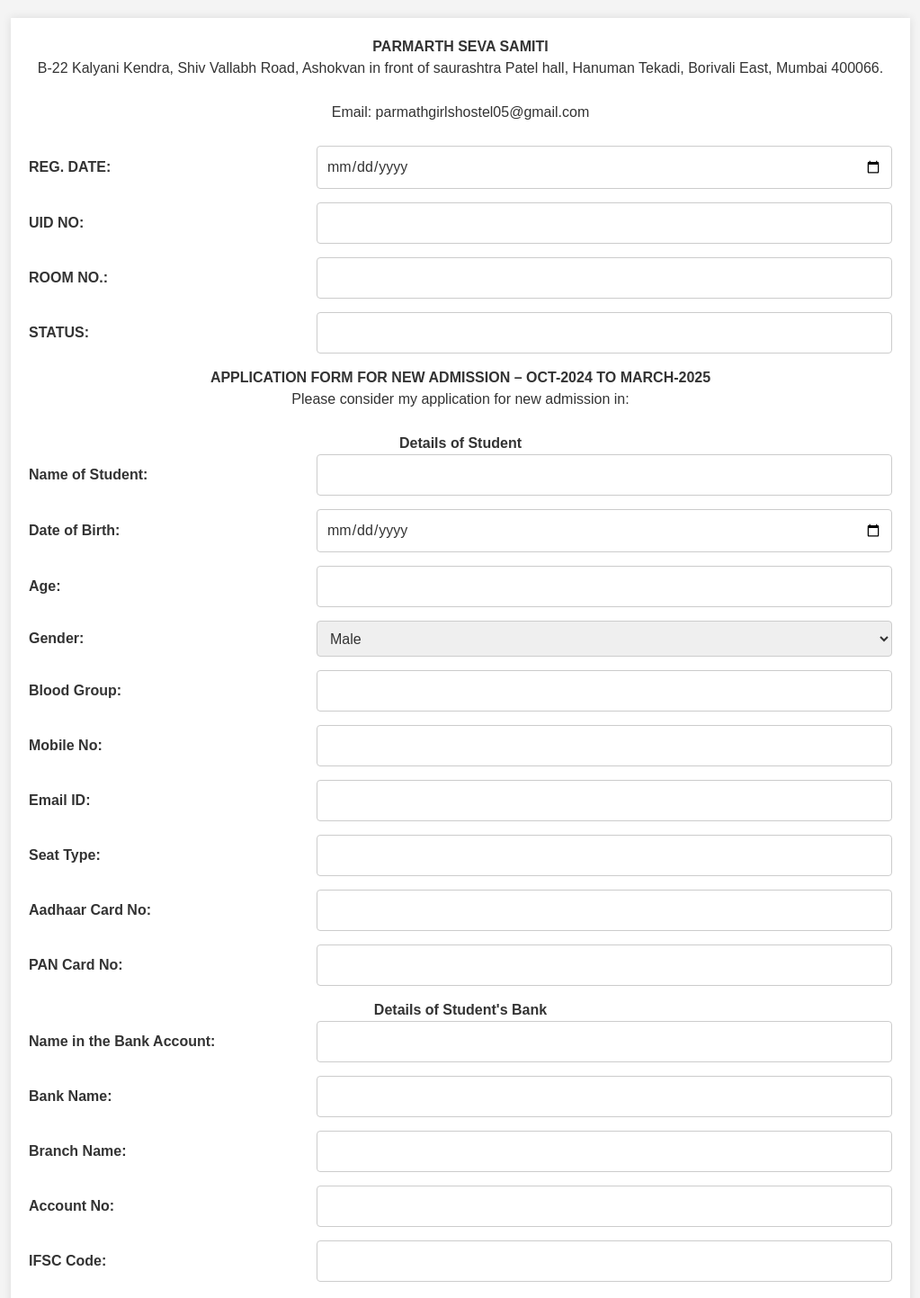
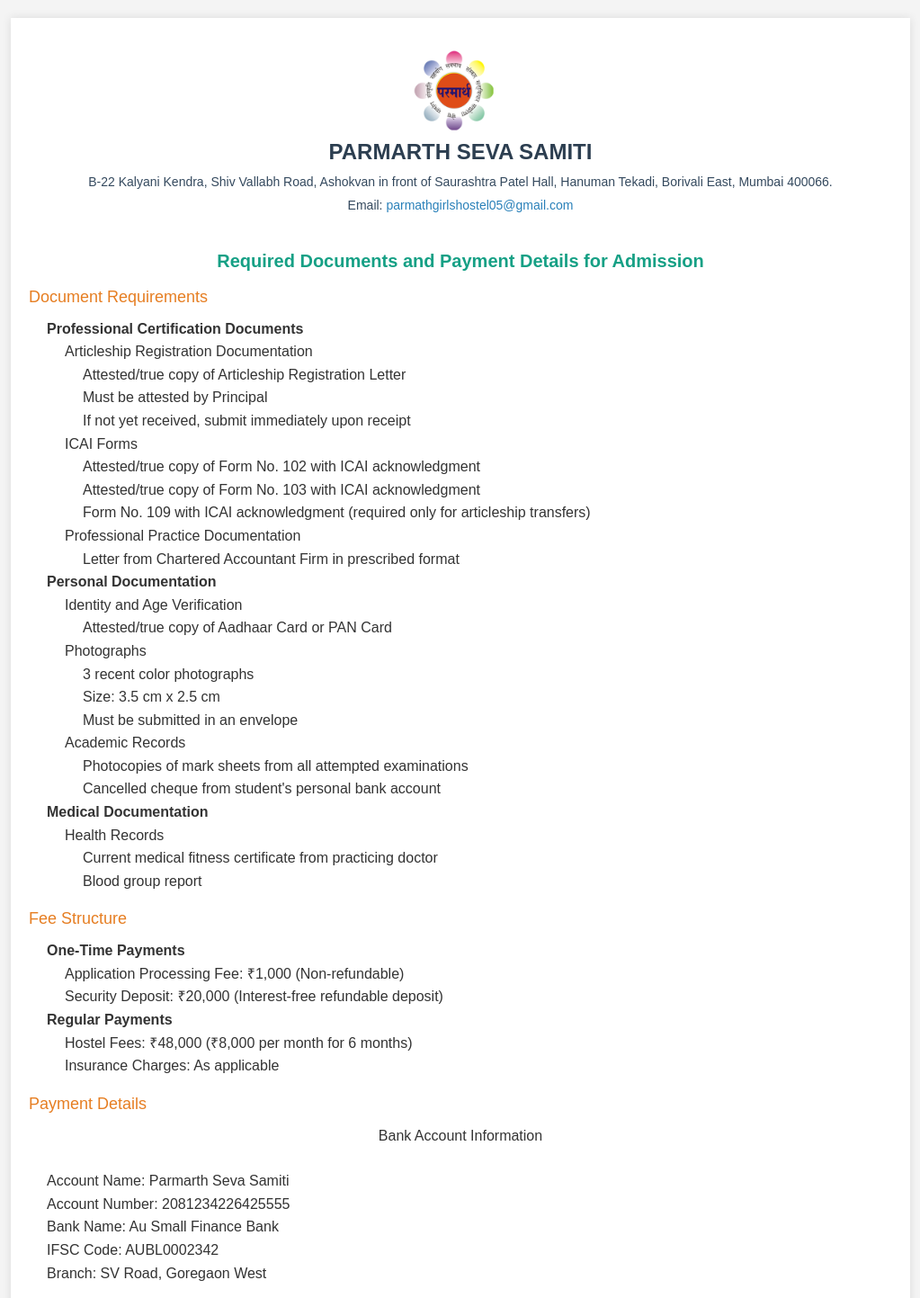
Before and after one commit to Sachin-pro-dev/Forms, a Next.js app in the folder client/: page /Create in a window 1280 px wide. Shown: the top 1443 px of the page at 90% size, without its empty margins (128-1151 px from the left). Built offline with nearby package versions, Linux system fonts and the light colour scheme.

Commit message:
Logoandall

```diff
--- a/client/src/app/(Pages)/Create/page.jsx
+++ b/client/src/app/(Pages)/Create/page.jsx
@@ -111,17 +111,168 @@
 
   return (
     <div className="container">
-      <div className="header-info">
-        <h2>PARMARTH SEVA SAMITI</h2>
-        <p>
-          B-22 Kalyani Kendra, Shiv Vallabh Road, Ashokvan in front of
-          saurashtra Patel hall, Hanuman Tekadi, Borivali East, Mumbai 400066.
+      <div
+        className="header-info"
+        style={{
+          display: "flex",
+          alignItems: "center",
+          justifyContent: "center",
+          flexWrap: "wrap", // Ensures responsiveness on smaller screens
+          marginBottom: "20px",
+          padding: "10px",
+          textAlign: "center",
+        }}
+      >
+        <img
+          src="/parmarthlogo.png" // Replace with your actual logo path
+          alt="Parmarth Seva Samiti Logo"
+          style={{
+            width: "100px", // Scales for responsiveness
+            height: "auto",
+            marginRight: "15px",
+          }}
+        />
+        <div>
+          <h2 style={{ color: "#2c3e50", fontSize: "24px", margin: "0" }}>
+            PARMARTH SEVA SAMITI
+          </h2>
+          <p style={{ color: "#34495e", fontSize: "14px", margin: "5px 0" }}>
+            B-22 Kalyani Kendra, Shiv Vallabh Road, Ashokvan in front of
+            Saurashtra Patel Hall, Hanuman Tekadi, Borivali East, Mumbai 400066.
+          </p>
+          <p style={{ color: "#34495e", fontSize: "14px", margin: "5px 0" }}>
+            Email:{" "}
+            <a
+              href="mailto:parmathgirlshostel05@gmail.com"
+              style={{ color: "#2980b9", textDecoration: "none" }}
+            >
+              parmathgirlshostel05@gmail.com
+            </a>
+          </p>
+        </div>
+      </div>
+
+      <div
+        className="admission-info"
+        style={{ fontFamily: "Arial, sans-serif", lineHeight: "1.6" }}
+      >
+        <h3
+          style={{ color: "#16a085", fontSize: "20px", marginBottom: "10px" }}
+        >
+          Required Documents and Payment Details for Admission
+        </h3>
+        <h4 style={{ color: "#e67e22", fontSize: "18px", marginBottom: "8px" }}>
+          Document Requirements
+        </h4>
+        <ul style={{ paddingLeft: "20px", marginBottom: "15px" }}>
+          <li>
+            <strong>Professional Certification Documents</strong>
+            <ul style={{ paddingLeft: "20px" }}>
+              <li>Articleship Registration Documentation</li>
+              <ul style={{ paddingLeft: "20px" }}>
+                <li>Attested/true copy of Articleship Registration Letter</li>
+                <li>Must be attested by Principal</li>
+                <li>If not yet received, submit immediately upon receipt</li>
+              </ul>
+              <li>ICAI Forms</li>
+              <ul style={{ paddingLeft: "20px" }}>
+                <li>
+                  Attested/true copy of Form No. 102 with ICAI acknowledgment
+                </li>
+                <li>
+                  Attested/true copy of Form No. 103 with ICAI acknowledgment
+                </li>
+                <li>
+                  Form No. 109 with ICAI acknowledgment (required only for
+                  articleship transfers)
+                </li>
+              </ul>
+              <li>Professional Practice Documentation</li>
+              <ul style={{ paddingLeft: "20px" }}>
+                <li>
+                  Letter from Chartered Accountant Firm in prescribed format
+                </li>
+              </ul>
+            </ul>
+          </li>
+          <li>
+            <strong>Personal Documentation</strong>
+            <ul style={{ paddingLeft: "20px" }}>
+              <li>Identity and Age Verification</li>
+              <ul style={{ paddingLeft: "20px" }}>
+                <li>Attested/true copy of Aadhaar Card or PAN Card</li>
+              </ul>
+              <li>Photographs</li>
+              <ul style={{ paddingLeft: "20px" }}>
+                <li>3 recent color photographs</li>
+                <li>Size: 3.5 cm x 2.5 cm</li>
+                <li>Must be submitted in an envelope</li>
+              </ul>
+              <li>Academic Records</li>
+              <ul style={{ paddingLeft: "20px" }}>
+                <li>
+                  Photocopies of mark sheets from all attempted examinations
+                </li>
+                <li>Cancelled cheque from student's personal bank account</li>
+              </ul>
+            </ul>
+          </li>
+          <li>
+            <strong>Medical Documentation</strong>
+            <ul style={{ paddingLeft: "20px" }}>
+              <li>Health Records</li>
+              <ul style={{ paddingLeft: "20px" }}>
+                <li>
+                  Current medical fitness certificate from practicing doctor
+                </li>
+                <li>Blood group report</li>
+              </ul>
+            </ul>
+          </li>
+        </ul>
+
+        <h4 style={{ color: "#e67e22", fontSize: "18px", marginBottom: "8px" }}>
+          Fee Structure
+        </h4>
+        <ul style={{ paddingLeft: "20px", marginBottom: "15px" }}>
+          <li>
+            <strong>One-Time Payments</strong>
+            <ul style={{ paddingLeft: "20px" }}>
+              <li>Application Processing Fee: ₹1,000 (Non-refundable)</li>
+              <li>
+                Security Deposit: ₹20,000 (Interest-free refundable deposit)
+              </li>
+            </ul>
+          </li>
+          <li>
+            <strong>Regular Payments</strong>
+            <ul style={{ paddingLeft: "20px" }}>
+              <li>Hostel Fees: ₹48,000 (₹8,000 per month for 6 months)</li>
+              <li>Insurance Charges: As applicable</li>
+            </ul>
+          </li>
+        </ul>
+
+        <h4 style={{ color: "#e67e22", fontSize: "18px", marginBottom: "8px" }}>
+          Payment Details
+        </h4>
+        <p>Bank Account Information</p>
+        <ul style={{ paddingLeft: "20px", marginBottom: "15px" }}>
+          <li>Account Name: Parmarth Seva Samiti</li>
+          <li>Account Number: 2081234226425555</li>
+          <li>Bank Name: Au Small Finance Bank</li>
+          <li>IFSC Code: AUBL0002342</li>
+          <li>Branch: SV Road, Goregaon West</li>
+        </ul>
+
+        <p style={{ fontSize: "14px", color: "#34495e" }}>
+          For any queries regarding payments or documentation, please contact
+          the admission office of Parmarth Seva Samiti.
         </p>
-        <p>
-          Email:{" "}
-          <a href="mailto:parmathgirlshostel05@gmail.com">
-            parmathgirlshostel05@gmail.com
-          </a>
+        <p style={{ fontSize: "14px", color: "#e74c3c" }}>
+          <strong>Note:</strong> All fees and requirements are subject to
+          change. Please verify current rates and requirements with the
+          institution before making any payments.
         </p>
       </div>
 
```
Also changed, not shown: client/public/parmarthlogo.png (added).
